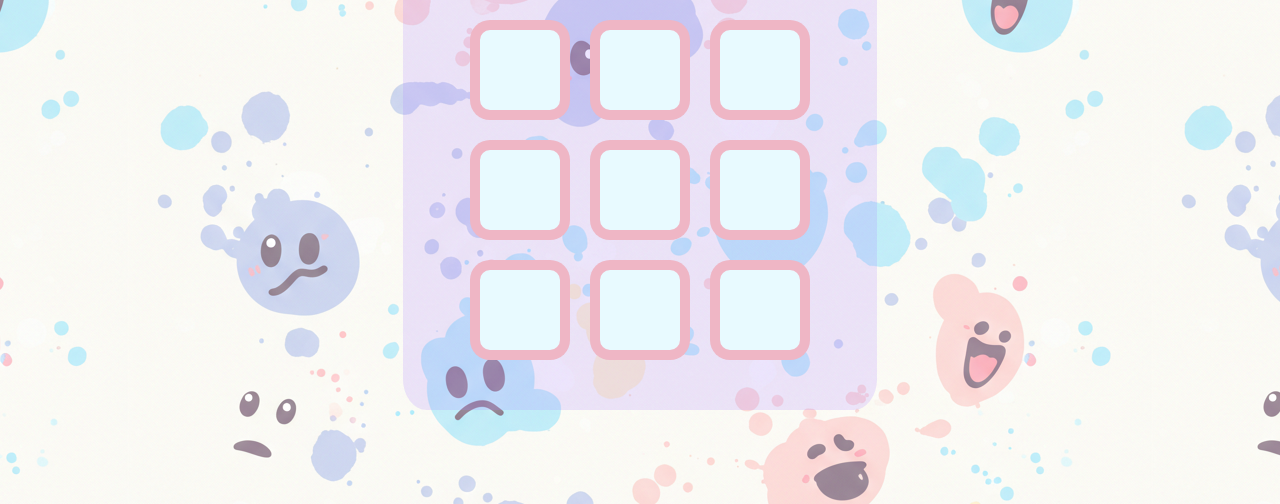
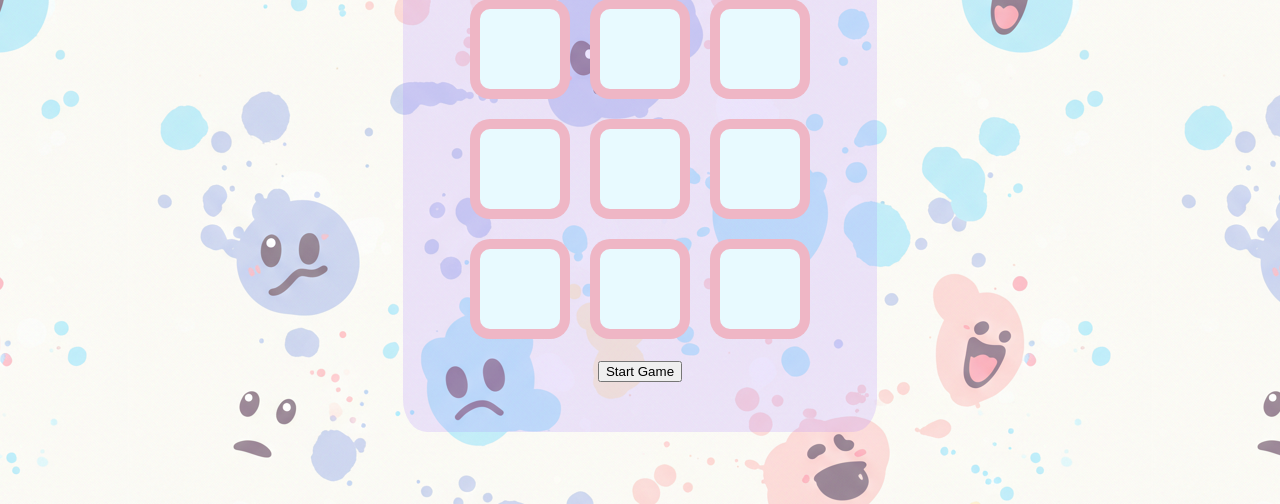
Before and after one commit to larakielcode/top-tic-tac-toe, a plain HTML site: page index.html in a window 1280 px wide. Shown: the part 296-800 px from the top of the page. Drawn offline with Linux system fonts and the light colour scheme; a web font is replaced by a local one.

Commit message:
started working with the dom buttons and player names

```diff
--- a/css/main.css
+++ b/css/main.css
@@ -33,6 +33,10 @@
     align-items: center;
 }
 
+.game-buttons {
+    margin-top: 20px;
+}
+
 .game-container {
     display: grid;
     grid-template-columns: repeat(3, 100px);
--- a/index.html
+++ b/index.html
@@ -15,6 +15,9 @@
     <div class="container">
         <h1>TIC TAC TOE</h1>
         <div class="game-container"></div>
+        <div class="game-buttons">
+            <button type="button">Start Game</button>
+        </div>
     </div>
 
     <script src="js/main-script.js"></script>
```
Also changed, not shown: js/main-script.js (+1 -64 lines).
